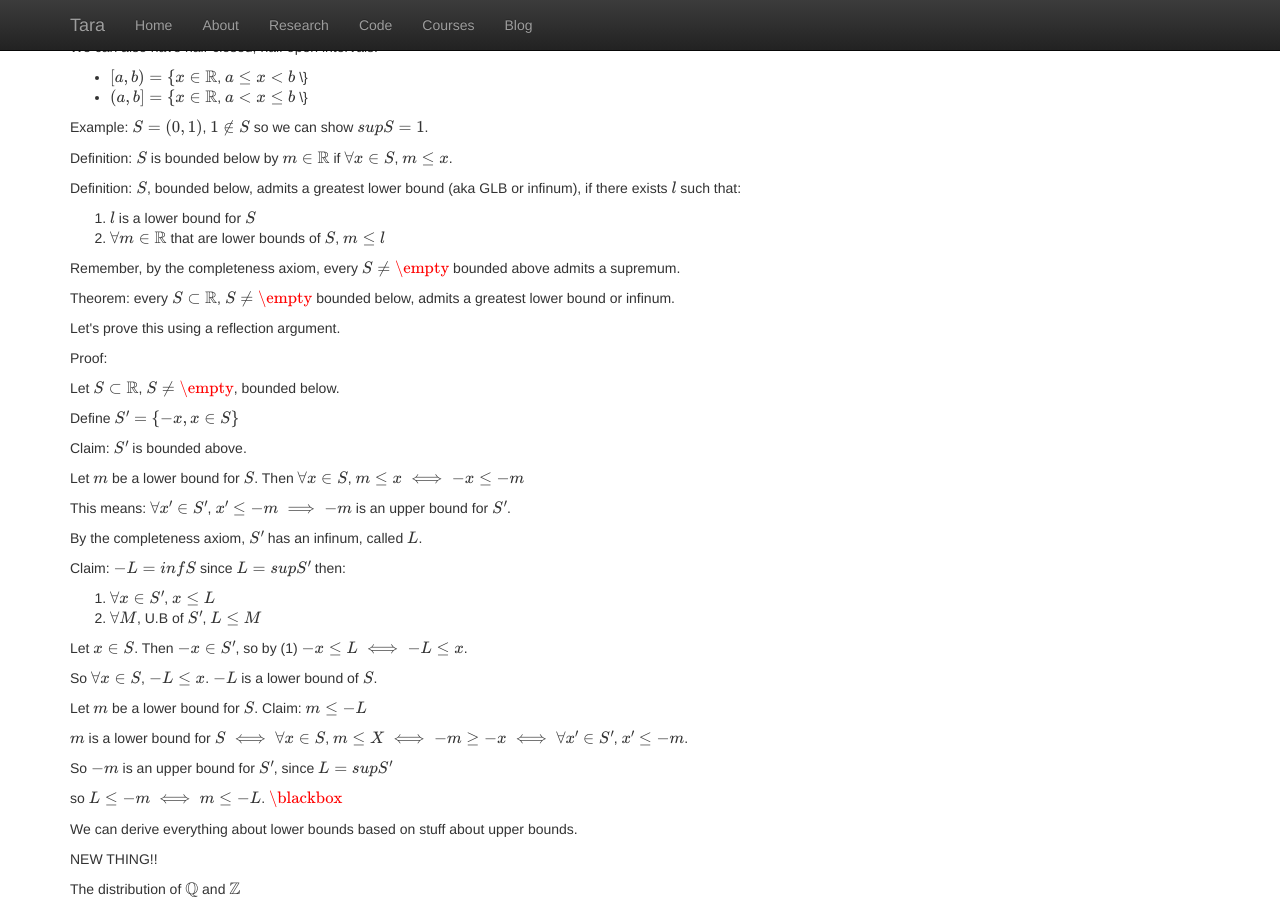
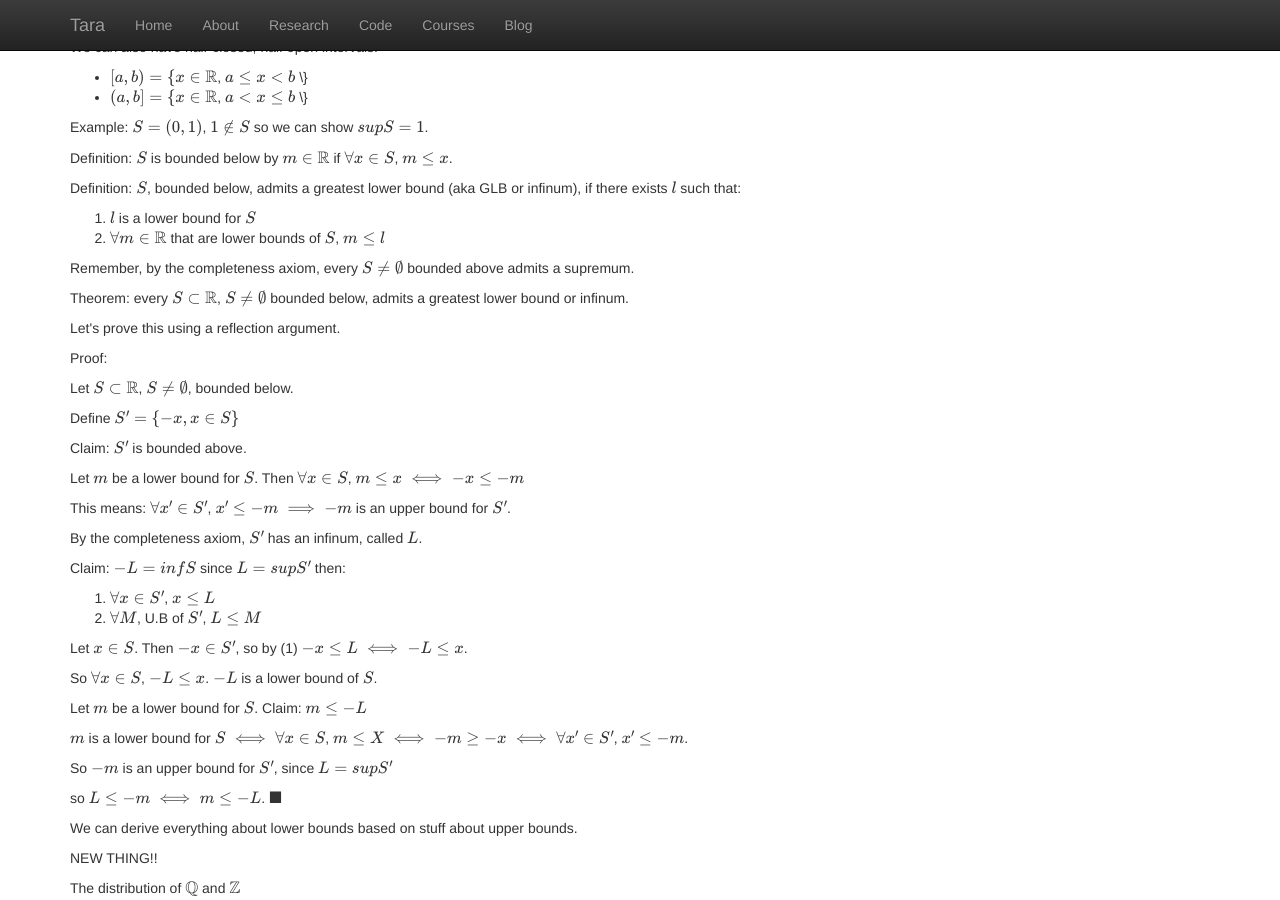
Before and after one commit to tnt2113/tnt2113.github.io, a Jekyll site: the page courses/real_analysis_327_Lecture_3.html, which Jekyll copies as it is, in a window 1280 px wide and 900 px high, scrolled down 576 px. Built offline with Jekyll 4.4.1, drawn with Linux system fonts in a browser that asks for light colours; formulas are drawn with MathJax 3.

Commit message:
blacksquare

```diff
--- a/courses/real_analysis_327_Lecture_3.html
+++ b/courses/real_analysis_327_Lecture_3.html
@@ -125,15 +125,15 @@ jQuery(document).ready(function($) {
 <li> $\forall m \in \mathbb{R}$ that are lower bounds of $S$, $m \leq l$ </li>
 </ol>
 </p>
-<p>Remember, by the completeness axiom, every $S \neq \empty$ bounded above admits a supremum. </p>
+<p>Remember, by the completeness axiom, every $S \neq \emptyset$ bounded above admits a supremum. </p>
 
-<p>Theorem: every $S \subset \mathbb{R}$, $S \neq \empty$ bounded below, admits a greatest lower bound or infinum.</p>
+<p>Theorem: every $S \subset \mathbb{R}$, $S \neq \emptyset$ bounded below, admits a greatest lower bound or infinum.</p>
 
 <p>Let's prove this using a reflection argument. </p>
 
 <p>Proof:</p>
 
-<p>Let $S \subset \mathbb{R}$, $S \neq \empty$, bounded below. </p>
+<p>Let $S \subset \mathbb{R}$, $S \neq \emptyset$, bounded below. </p>
 
 <p>Define $S' = \{-x, x\in S\}$</p>
 
@@ -156,7 +156,7 @@ jQuery(document).ready(function($) {
 
 <p>$m$ is a lower bound for $S \iff \forall x \in S$, $m \leq X \iff -m \geq -x \iff \forall x' \in S'$, $x' \leq -m$.</p>
 <p>So $-m$ is an upper bound for $S'$, since $L = sup S'$</p>
-<p>so $L \leq -m \iff m \leq -L$. $\blackbox$</p>
+<p>so $L \leq -m \iff m \leq -L$. $\blacksquare$</p>
 
 <p>We can derive everything about lower bounds based on stuff about upper bounds. </p>
 
```
